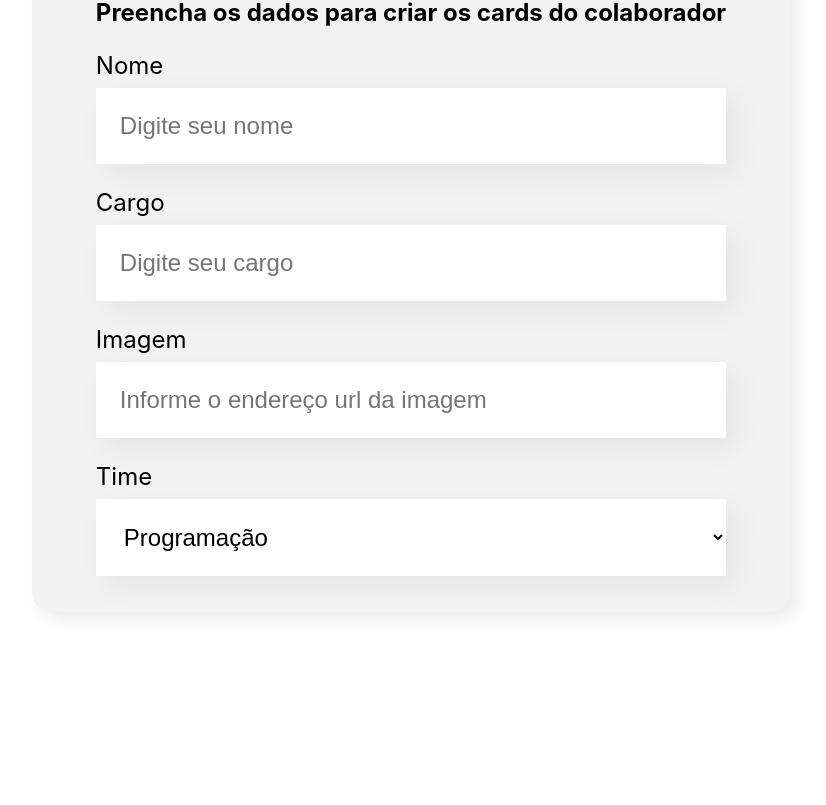
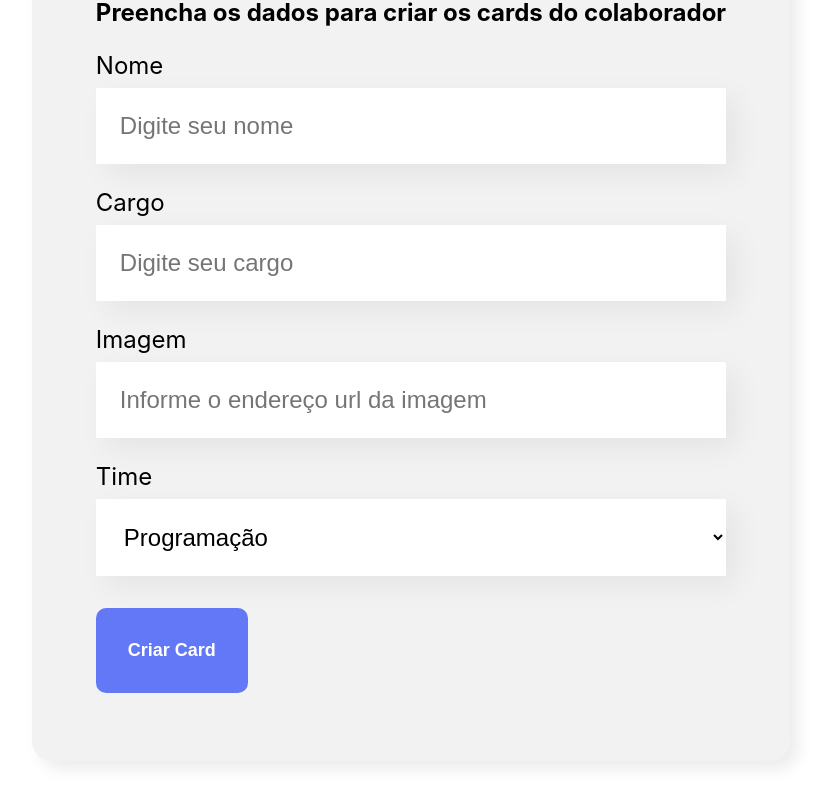
Before and after one commit to sucodelarangela/organo, a React (Vite) app: page / in a window 1280 px wide. Shown: the part 636-1441 px from the top of the page, without its empty margins (229-1055 px from the left). Before the commit the page ends 1328 px from the top, so only its background shows below. Built offline with nearby package versions, Linux system fonts and the light colour scheme.

Commit message:
:sparkles: button component and basic submit event

```diff
--- /dev/null
+++ b/src/components/Button/index.jsx
@@ -0,0 +1,12 @@
+// styles
+import './style.css';
+
+const Button = (props) => {
+    return (
+        <button className='button'>{props.children}</button>
+    );
+};
+
+export default Button;
+
+// children receives the children elements from other component instead of properties as attributes
--- /dev/null
+++ b/src/components/Button/style.css
@@ -0,0 +1,15 @@
+.button {
+    background-color: #6278f7;
+    border-radius: 10px;
+    font-weight: 700;
+    font-size: 18px;
+    padding: 32px;
+    border: none;
+    cursor: pointer;
+    color: #fff;
+    margin: 32px 0;
+}
+
+.button:hover {
+    color: #95ffd4;
+}
--- a/src/components/DropdownList/index.jsx
+++ b/src/components/DropdownList/index.jsx
@@ -2,7 +2,6 @@
 import './style.css';
 
 const DropdownList = (props) => {
-    console.log(props.items);
 
     return (
         <div className='dropdown-list'>
--- a/src/components/Form/index.jsx
+++ b/src/components/Form/index.jsx
@@ -4,6 +4,7 @@ import './style.css';
 // ccomponents
 import InputField from '../InputField';
 import DropdownList from '../DropdownList';
+import Button from '../Button';
 
 const Form = () => {
     const teams = [
@@ -16,14 +17,22 @@ const Form = () => {
         'Inovação e Gestão'
     ];
 
+    const handleSubmit = (e) => {
+        e.preventDefault();
+        console.log('O form foi submetido');
+    };
+
     return (
         <section className='formulario'>
-            <form>
+            <form onSubmit={handleSubmit}>
                 <h2>Preencha os dados para criar os cards do colaborador</h2>
-                <InputField label='Nome' placeholder='Digite seu nome' />
-                <InputField label='Cargo' placeholder='Digite seu cargo' />
+                <InputField label='Nome' placeholder='Digite seu nome' required={true} />
+                <InputField label='Cargo' placeholder='Digite seu cargo' required={true} />
                 <InputField label='Imagem' placeholder='Informe o endereço url da imagem' />
                 <DropdownList label='Time' items={teams} />
+                <Button>
+                    Criar Card
+                </Button>
             </form>
         </section>
     );
--- a/src/components/InputField/index.jsx
+++ b/src/components/InputField/index.jsx
@@ -4,7 +4,7 @@ const InputField = (props) => {
     return (
         <div className='campo-texto'>
             <label>{props.label}</label>
-            <input type="text" placeholder={props.placeholder} />
+            <input type="text" placeholder={props.placeholder} required={props.required} />
         </div>
     );
 };
```
